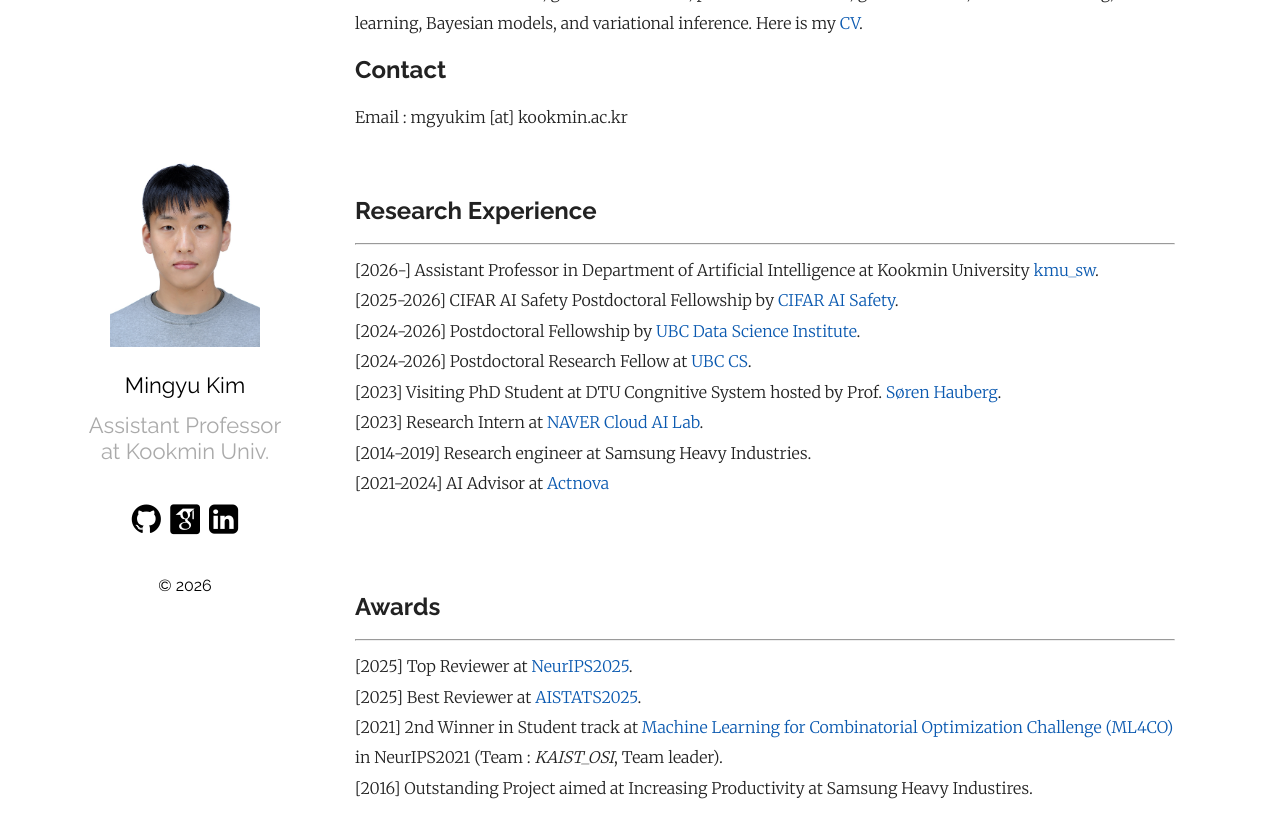
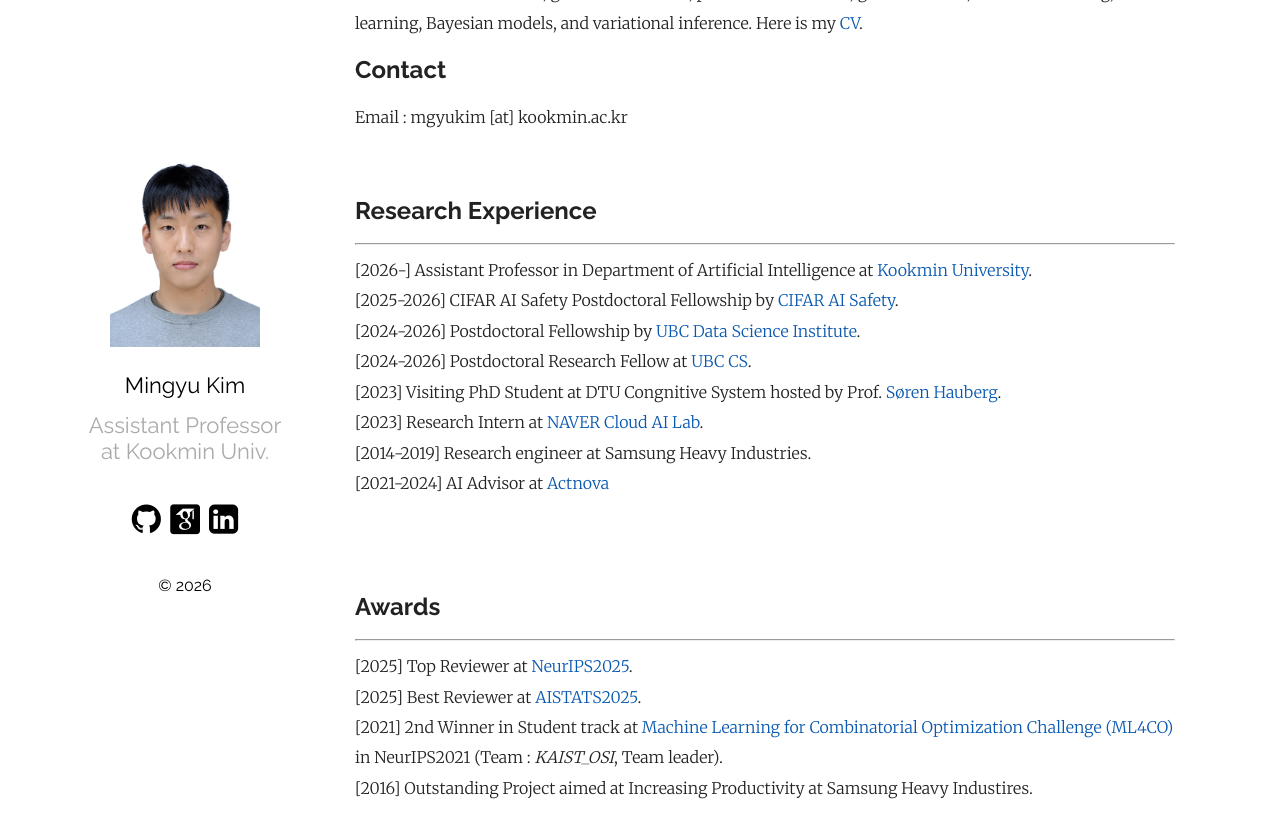
Before and after one commit to MingyuKim87/MingyuKim87.github.io, a Jekyll site: the page built from index.md, in a window 1280 px wide and 900 px high, scrolled down 316 px. Shown: the top 838 px of the window. Built offline with Jekyll 4.4.1, drawn with Linux system fonts in a browser that asks for light colours; some web fonts are replaced.

Commit message:
Update index.md

```diff
--- a/index.md
+++ b/index.md
@@ -17,7 +17,7 @@
 ## Research Experience
 <hr>
 
-[2026-] Assistant Professor in Department of Artificial Intelligence at Kookmin University [kmu_sw].
+[2026-] Assistant Professor in Department of Artificial Intelligence at [Kookmin University][kmu_sw].
 [2025-2026] CIFAR AI Safety Postdoctoral Fellowship by [CIFAR AI Safety][cifar_ai_safety].
 [2024-2026] Postdoctoral Fellowship by [UBC Data Science Institute][ubcdsi].
 [2024-2026] Postdoctoral Research Fellow at [UBC CS][ubccs].
```
